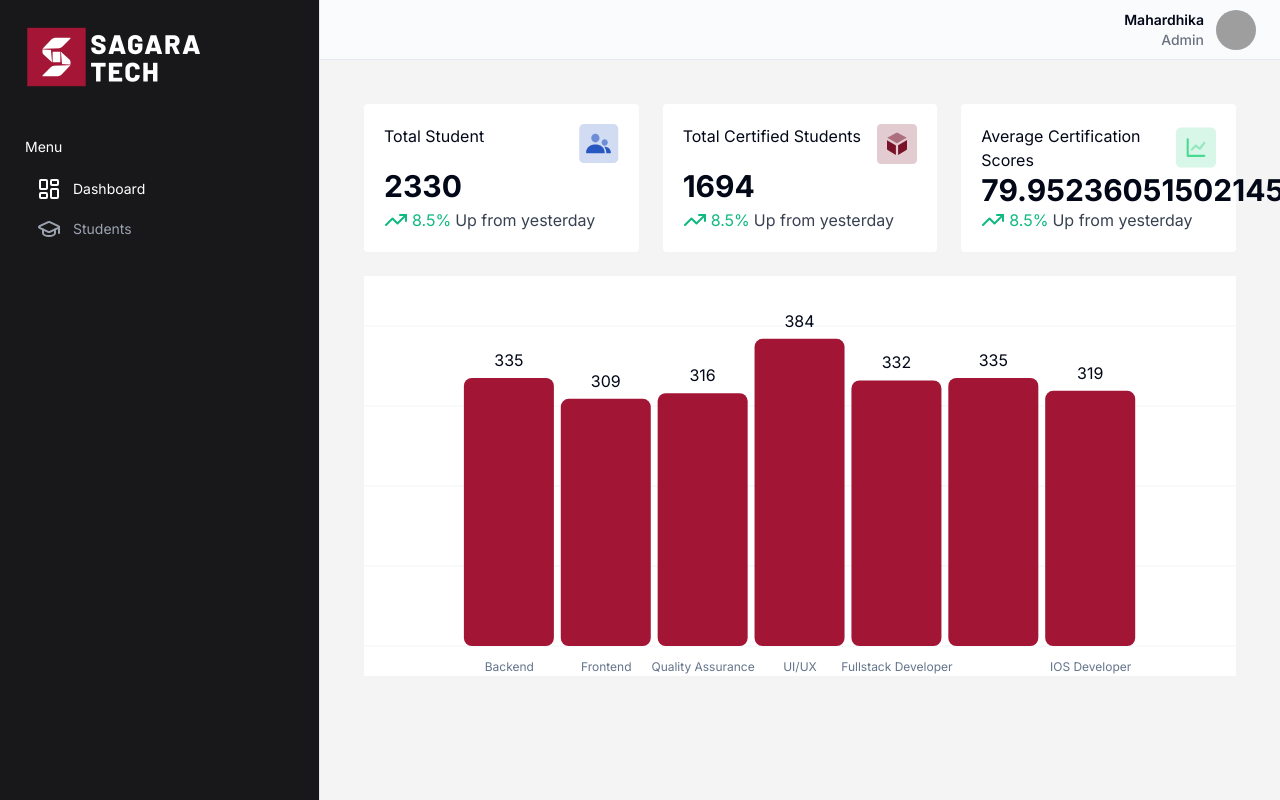
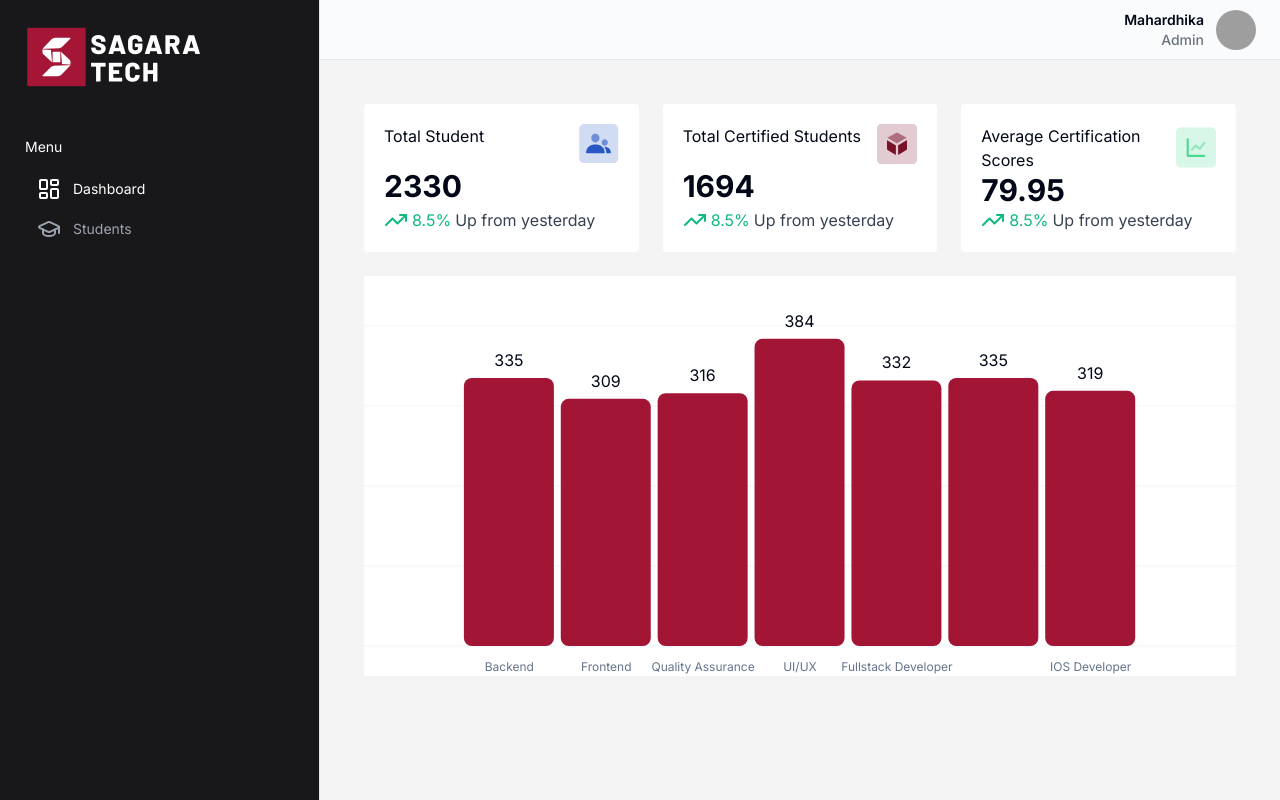
Before and after one commit to novalmahardhika/technical-test-sagara-technology, a Next.js app: page /dashboard in a window 1280 px wide. Built offline with nearby package versions, Linux system fonts and the light colour scheme; grey boxes are pictures that could not be loaded.

Commit message:
fix: fix minor bugs

```diff
--- a/src/components/dashboard/statistic.tsx
+++ b/src/components/dashboard/statistic.tsx
@@ -55,7 +55,7 @@ export default function Statistic({ student }: { student: StudentType[] }) {
           />
         </div>
 
-        <h1 className='font-bold text-3xl '>{average}</h1>
+        <h1 className='font-bold text-3xl '>{average.toFixed(2)}</h1>
 
         <div className='flex items-end space-x-1 text-emerald-500'>
           <TrendingUp />
```
